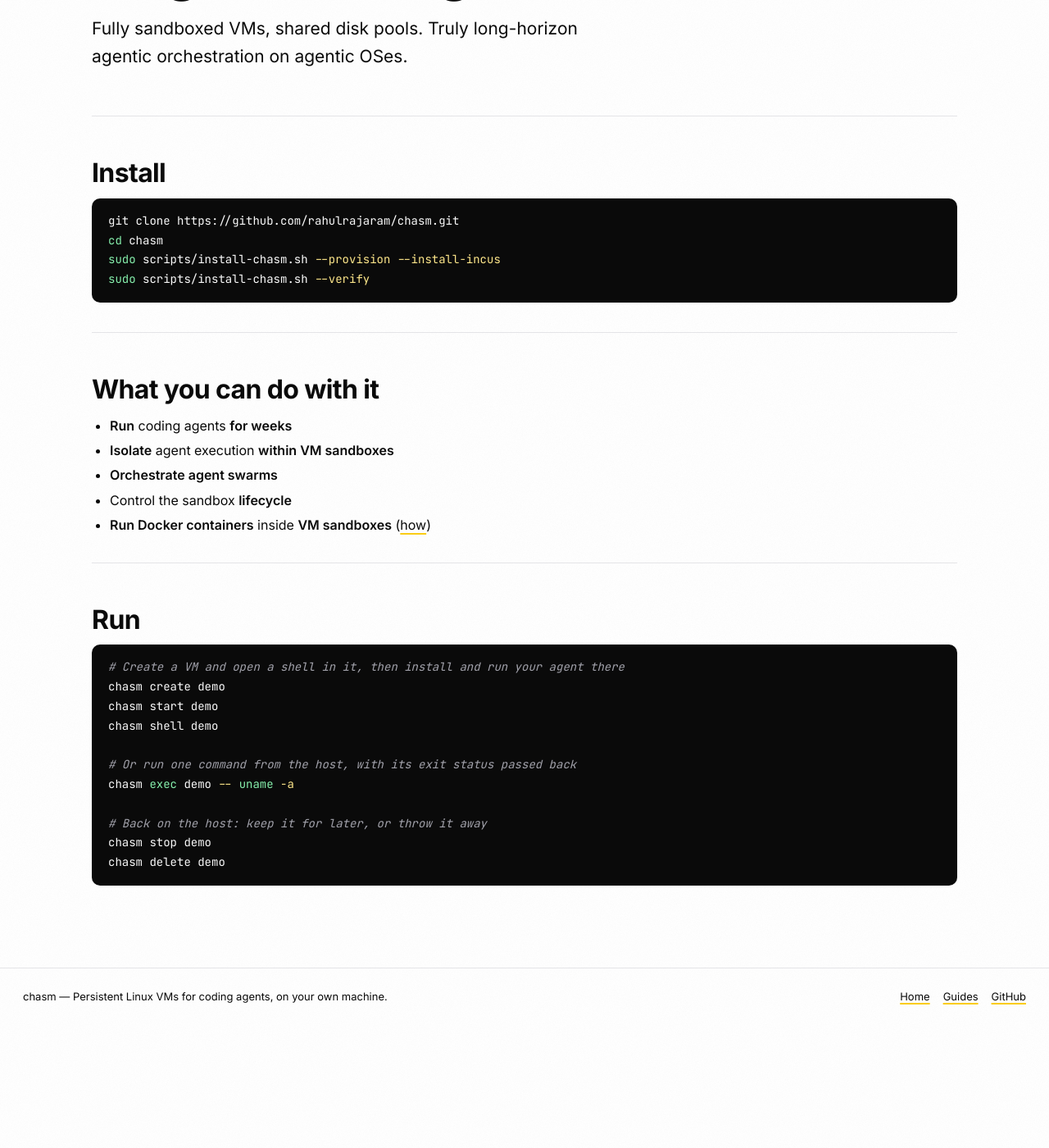
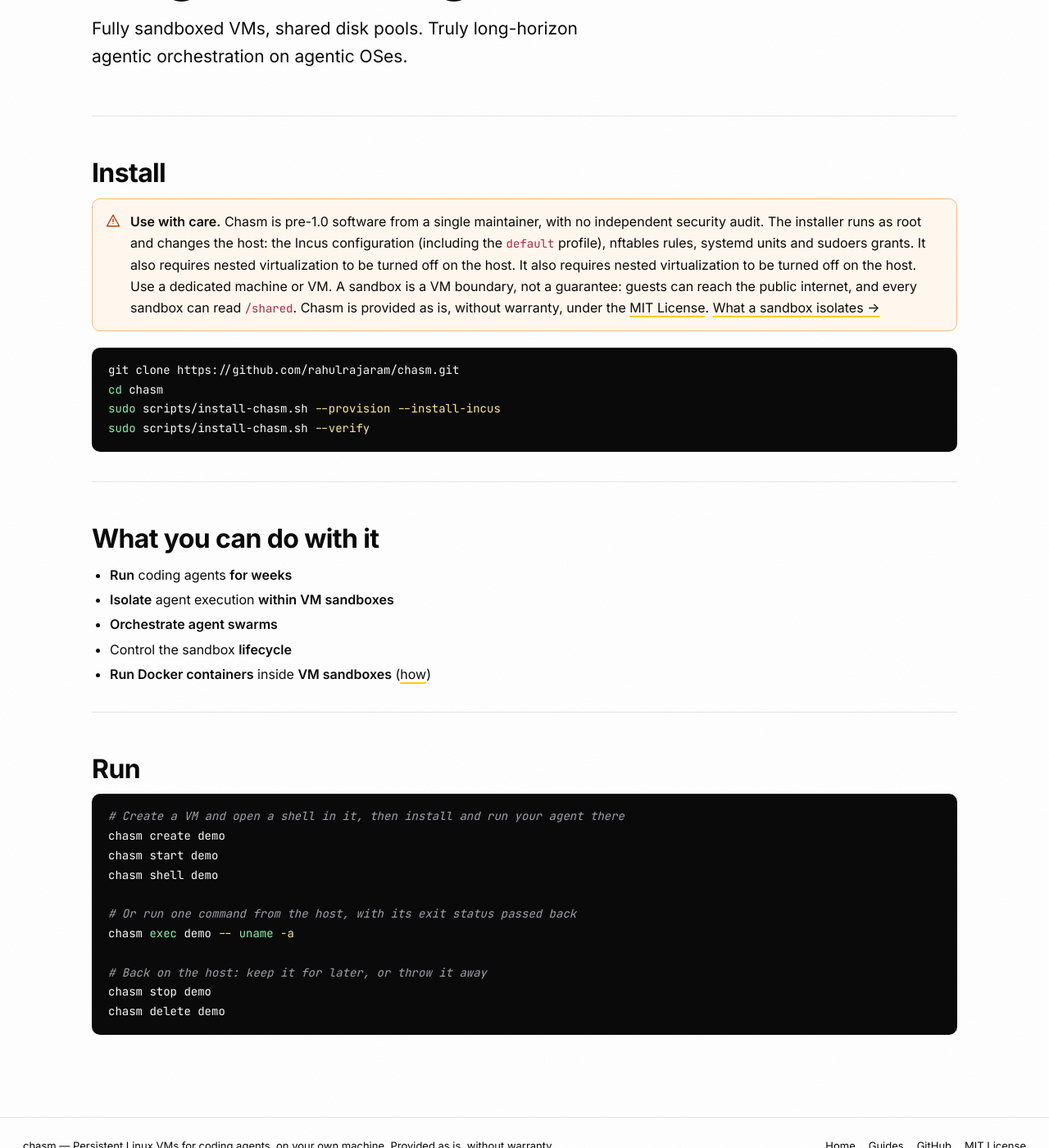
Before and after one commit to rahulrajaram/chasm, a Jekyll site: the page built from docs/index.html, in a window 1280 px wide and 1400 px high, scrolled down 303 px. Shown: the whole window at 82% size. Built offline with Jekyll 4.4.1, drawn with Linux system fonts in a browser that asks for light colours; before the commit the page ends 1553 px from its top, so only the background shows below that; some of the changed text lies outside the part shown.

Commit message:
docs: use-with-care warning on the landing page and README; license in footer
Call out that Chasm is pre-1.0, single-maintainer and unaudited, that the
installer runs as root and changes Incus, nftables, systemd and sudoers,
and that a sandbox can reach the public internet and read /shared.
Link the MIT License and its no-warranty terms from the footer.

Co-Authored-By: Claude Opus 5.5 <noreply@anthropic.com>

```diff
--- a/docs/_includes/site-footer.html
+++ b/docs/_includes/site-footer.html
@@ -1,10 +1,11 @@
 <footer class="site-footer">
   <div class="site-footer__inner">
-    <p>{{ site.title }} — {{ site.description }}</p>
+    <p>{{ site.title }} — {{ site.description }} Provided as is, without warranty.</p>
     <nav class="site-footer__links" aria-label="Footer">
       <a href="{{ '/' | relative_url }}">Home</a>
       <a href="{{ site.data.navigation.guides.first.items.first.url | relative_url }}">Guides</a>
       <a href="{{ site.github_url }}">GitHub</a>
+      <a href="{{ site.github_url }}/blob/main/LICENSE">MIT License</a>
     </nav>
   </div>
 </footer>
--- a/docs/index.html
+++ b/docs/index.html
@@ -9,6 +9,9 @@ description: Fully sandboxed VMs, shared disk pools. Truly long-horizon agentic
 </section>
 <section class="section" id="install">
   <h2>Install</h2>
+  <blockquote class="warning">
+    <p><strong>Use with care.</strong> Chasm is pre-1.0 software from a single maintainer, with no independent security audit. The installer runs as root and changes the host: the Incus configuration (including the <code>default</code> profile), nftables rules, systemd units and sudoers grants. It also requires nested virtualization to be turned off on the host. It also requires nested virtualization to be turned off on the host. Use a dedicated machine or VM. A sandbox is a VM boundary, not a guarantee: guests can reach the public internet, and every sandbox can read <code>/shared</code>. Chasm is provided as is, without warranty, under the <a href="{{ site.github_url }}/blob/main/LICENSE">MIT License</a>. <a href="architecture.html#trust-boundaries">What a sandbox isolates →</a></p>
+  </blockquote>
 {% highlight bash %}
 git clone https://github.com/rahulrajaram/chasm.git
 cd chasm
```
Also changed, not shown: README.md.
